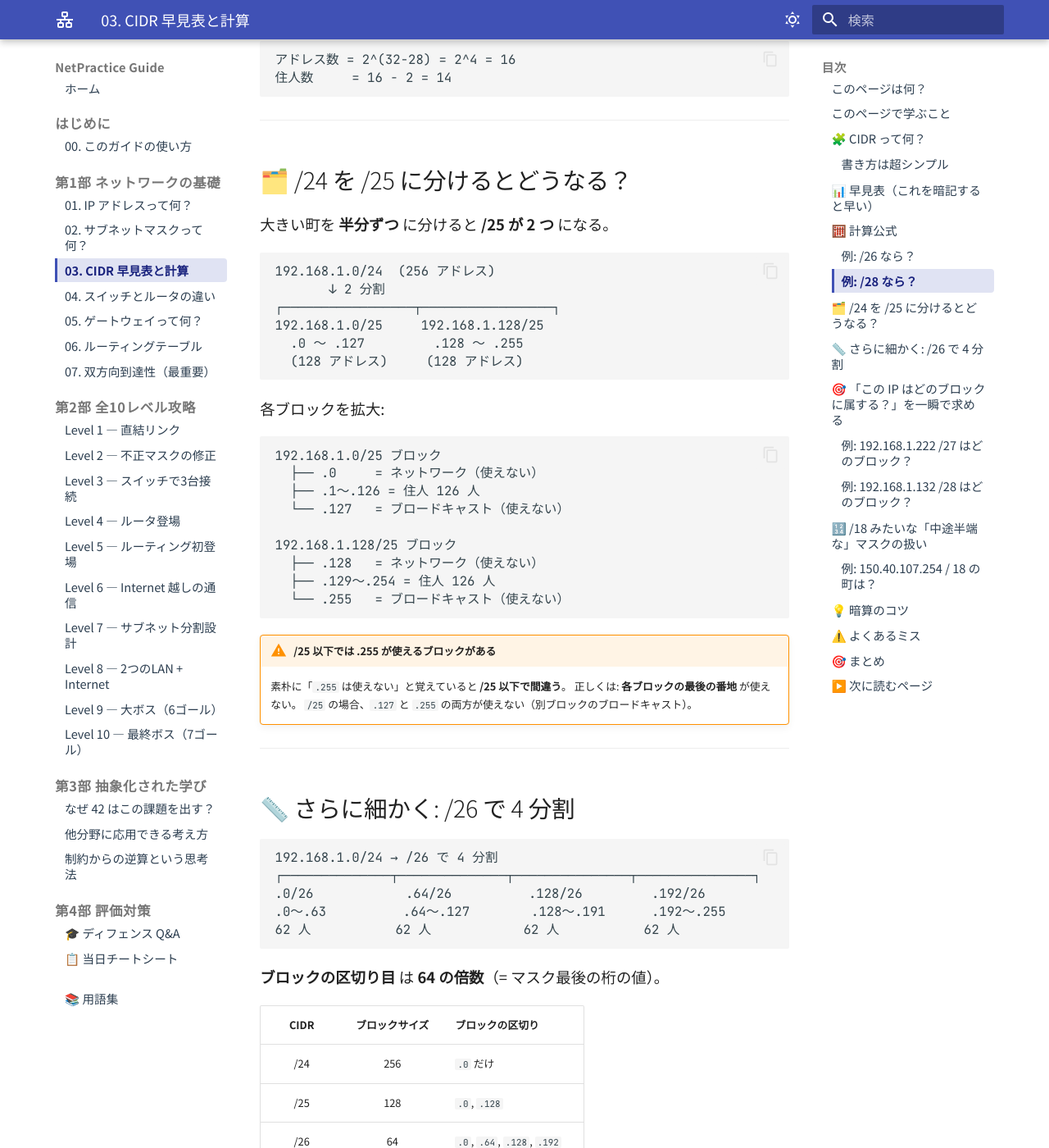
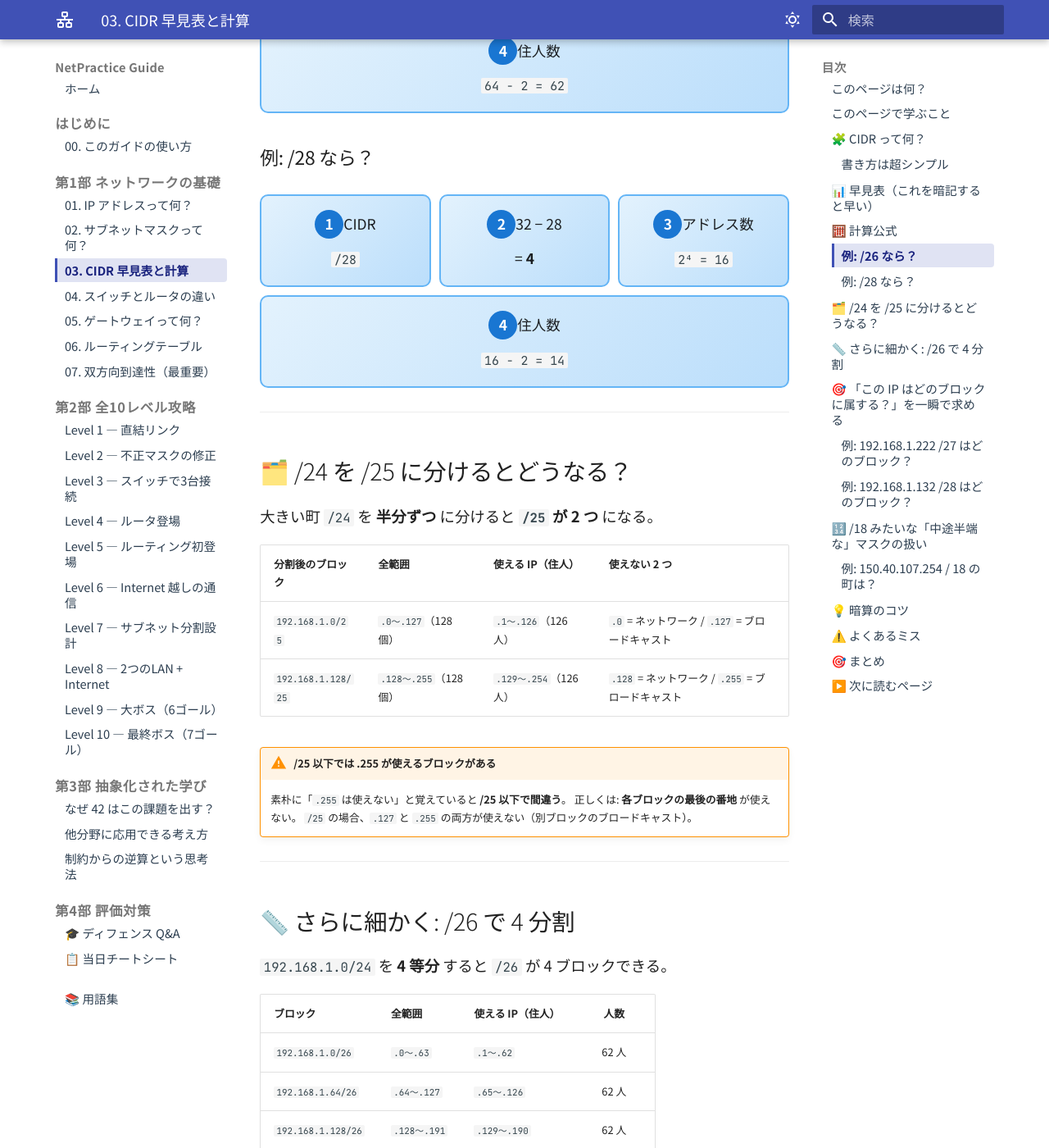
Before and after one commit to Tsunanko/netpractice-guide, an MkDocs documentation site: the page built from docs/01-basics/cidr.md, in a window 1280 px wide and 1400 px high, scrolled down 2895 px. Shown: the whole window at 82% size. Built offline with MkDocs 1.6.1 and Material for MkDocs 9.7.7, drawn with Linux system fonts in a browser that asks for light colours; some of the changed text lies outside the part shown.

Commit message:
Replace pseudo-ASCII code blocks with tables, step-flow cards and Mermaid
The code-block element was being used as a visual container for non-code
content (calculation chains, ascii sub-division diagrams, pros-vs-cons
lists), which looks flat and is not what readers should copy.

- cidr.md: /24 → /25 split, /24 → /26 four-way split, CIDR-to-hosts
  derivations and the /18 octet boundary derivation all rendered as
  Markdown tables or numbered .step-flow cards.
- debugging-mindset.md: "Level 9 fixed-value chain", "API-500 debug
  chain", and the "Django auth constraint list" converted to step-flow
  cards and comparison tables; system-design interview list promoted to
  a regular bullet list; three-color sidebar legend to a table.
- transferable.md: "症状→原因" chain → step-flow; API design ❌/✅ →
  comparison table; message-queue diagram → Mermaid flowchart; 2PC
  description → step-flow.

Co-Authored-By: Claude Opus 4.7 (1M context) <noreply@anthropic.com>

````diff
--- a/docs/01-basics/cidr.md
+++ b/docs/01-basics/cidr.md
@@ -68,46 +68,32 @@
 
 ### 例: /26 なら？
 
-```
-アドレス数 = 2^(32-26) = 2^6 = 64
-住人数     = 64 - 2 = 62
-```
+<div class="step-flow">
+  <div class="step"><span class="step-num">1</span>CIDR<br><code>/26</code></div>
+  <div class="step"><span class="step-num">2</span>32 − 26<br>= <b>6</b></div>
+  <div class="step"><span class="step-num">3</span>アドレス数<br><code>2⁶ = 64</code></div>
+  <div class="step"><span class="step-num">4</span>住人数<br><code>64 − 2 = 62</code></div>
+</div>
 
 ### 例: /28 なら？
 
-```
-アドレス数 = 2^(32-28) = 2^4 = 16
-住人数     = 16 - 2 = 14
-```
+<div class="step-flow">
+  <div class="step"><span class="step-num">1</span>CIDR<br><code>/28</code></div>
+  <div class="step"><span class="step-num">2</span>32 − 28<br>= <b>4</b></div>
+  <div class="step"><span class="step-num">3</span>アドレス数<br><code>2⁴ = 16</code></div>
+  <div class="step"><span class="step-num">4</span>住人数<br><code>16 − 2 = 14</code></div>
+</div>
 
 ---
 
 ## 🗂️ /24 を /25 に分けるとどうなる？
 
-大きい町を **半分ずつ** に分けると **/25 が 2 つ** になる。
+大きい町 `/24` を **半分ずつ** に分けると **`/25` が 2 つ** になる。
 
-```
-192.168.1.0/24  (256 アドレス)
-       ↓ 2 分割
-┌─────────────────┬─────────────────┐
-192.168.1.0/25     192.168.1.128/25
-  .0 〜 .127         .128 〜 .255
-  (128 アドレス)     (128 アドレス)
-```
-
-各ブロックを拡大:
-
-```
-192.168.1.0/25 ブロック
-  ├── .0     = ネットワーク（使えない）
-  ├── .1〜.126 = 住人 126 人
-  └── .127   = ブロードキャスト（使えない）
-
-192.168.1.128/25 ブロック
-  ├── .128   = ネットワーク（使えない）
-  ├── .129〜.254 = 住人 126 人
-  └── .255   = ブロードキャスト（使えない）
-```
+| 分割後のブロック | 全範囲 | 使える IP（住人） | 使えない 2 つ |
+|:---|:---|:---|:---|
+| `192.168.1.0/25` | `.0〜.127`（128 個） | `.1〜.126`（126 人） | `.0` = ネットワーク / `.127` = ブロードキャスト |
+| `192.168.1.128/25` | `.128〜.255`（128 個） | `.129〜.254`（126 人） | `.128` = ネットワーク / `.255` = ブロードキャスト |
 
 !!! warning "/25 以下では .255 が使えるブロックがある"
     素朴に「`.255` は使えない」と覚えていると **/25 以下で間違う**。
@@ -118,13 +104,14 @@
 
 ## 📏 さらに細かく: /26 で 4 分割
 
-```
-192.168.1.0/24 → /26 で 4 分割
-┌──────────────┬──────────────┬───────────────┬───────────────┐
-.0/26            .64/26          .128/26         .192/26
-.0〜.63          .64〜.127        .128〜.191      .192〜.255
-62 人           62 人            62 人           62 人
-```
+`192.168.1.0/24` を **4 等分** すると `/26` が 4 ブロックできる。
+
+| ブロック | 全範囲 | 使える IP（住人） | 人数 |
+|:---|:---|:---|:-:|
+| `192.168.1.0/26` | `.0〜.63` | `.1〜.62` | 62 人 |
+| `192.168.1.64/26` | `.64〜.127` | `.65〜.126` | 62 人 |
+| `192.168.1.128/26` | `.128〜.191` | `.129〜.190` | 62 人 |
+| `192.168.1.192/26` | `.192〜.255` | `.193〜.254` | 62 人 |
 
 **ブロックの区切り目** は **64 の倍数**（= マスク最後の桁の値）。
 
@@ -149,28 +136,32 @@ NetPractice で一番使うテクニックです。
 
 ### 例: `192.168.1.222 /27` はどのブロック？
 
-```
-マスク /27 = 255.255.255.224
-ブロックサイズ = 256 − 224 = 32
-222 ÷ 32 = 6.9375 → 切り捨て 6
-6 × 32 = 192
+<div class="step-flow">
+  <div class="step"><span class="step-num">1</span>マスク<br><code>/27</code><br>= <code>...224</code></div>
+  <div class="step"><span class="step-num">2</span>ブロック幅<br><code>256 − 224</code><br>= <b>32</b></div>
+  <div class="step"><span class="step-num">3</span>222 ÷ 32<br>= 6.93…<br>切り捨て <b>6</b></div>
+  <div class="step"><span class="step-num">4</span>6 × 32<br>= <b>192</b></div>
+  <div class="step"><span class="step-num">5</span>ブロック<br><code>.192/27</code></div>
+</div>
 
-→ .192 〜 .223 のブロックに属する
-→ 住人範囲: .193 〜 .222
-→ ネットワークアドレス: .192
-→ ブロードキャスト:     .223
-```
+| 項目 | 値 |
+|:---|:---|
+| ブロック全範囲 | `.192〜.223` |
+| ネットワークアドレス | `.192`（使用不可） |
+| 住人範囲 | `.193〜.222` |
+| ブロードキャスト | `.223`（使用不可） |
 
 ### 例: `192.168.1.132 /28` はどのブロック？
 
-```
-ブロックサイズ = 256 − 240 = 16
-132 ÷ 16 = 8.25 → 切り捨て 8
-8 × 16 = 128
+<div class="step-flow">
+  <div class="step"><span class="step-num">1</span>マスク<br><code>/28</code><br>= <code>...240</code></div>
+  <div class="step"><span class="step-num">2</span>ブロック幅<br><code>256 − 240</code><br>= <b>16</b></div>
+  <div class="step"><span class="step-num">3</span>132 ÷ 16<br>= 8.25<br>切り捨て <b>8</b></div>
+  <div class="step"><span class="step-num">4</span>8 × 16<br>= <b>128</b></div>
+  <div class="step"><span class="step-num">5</span>ブロック<br><code>.128/28</code></div>
+</div>
 
-→ .128 〜 .143 のブロックに属する
-→ 住人範囲: .129 〜 .142
-```
+ブロック全範囲 `.128〜.143`、住人範囲 `.129〜.142`。
 
 ---
 
@@ -178,23 +169,18 @@ NetPractice で一番使うテクニックです。
 
 ### 例: `150.40.107.254 / 18` の町は？
 
-`/18` は **第 3 オクテット の途中で切る**。
+`/18` は **第 3 オクテットの途中で切る**（マスク = `255.255.192.0`）。
+第 3 オクテットのブロック幅は `256 − 192 = 64`。
 
-```
-150.40.107.254 /18
-マスク = 255.255.192.0 (第 3 オクテットが 192)
-```
+<div class="step-flow">
+  <div class="step"><span class="step-num">1</span>IP<br><code>150.40.107.254</code></div>
+  <div class="step"><span class="step-num">2</span>マスク<br><code>/18</code><br>= <code>255.255.192.0</code></div>
+  <div class="step"><span class="step-num">3</span>第 3 オクテット<br><code>107 ÷ 64</code><br>= 1.67 切り捨て <b>1</b></div>
+  <div class="step"><span class="step-num">4</span>1 × 64<br>= <b>64</b></div>
+  <div class="step"><span class="step-num">5</span>町<br><code>150.40.64.0/18</code></div>
+</div>
 
-第 3 オクテットのブロックサイズ = 256 − 192 = **64**。
-
-```
-107 ÷ 64 = 1.67 → 切り捨て 1
-1 × 64 = 64
-
-→ 第 3 オクテットは .64 で始まる
-→ 町: 150.40.64.0 / 18
-→ 住人範囲: 150.40.64.1 〜 150.40.127.254
-```
+使える IP 範囲: `150.40.64.1` 〜 `150.40.127.254`（約 16,382 人）。
 
 !!! info "第 3 オクテットの早見表（/18 系）"
     /17 → 128 区切り：`.0, .128`
````
Also changed, not shown: docs/03-learnings/debugging-mindset.md (+51 -70 lines), docs/03-learnings/transferable.md (+29 -27 lines).
